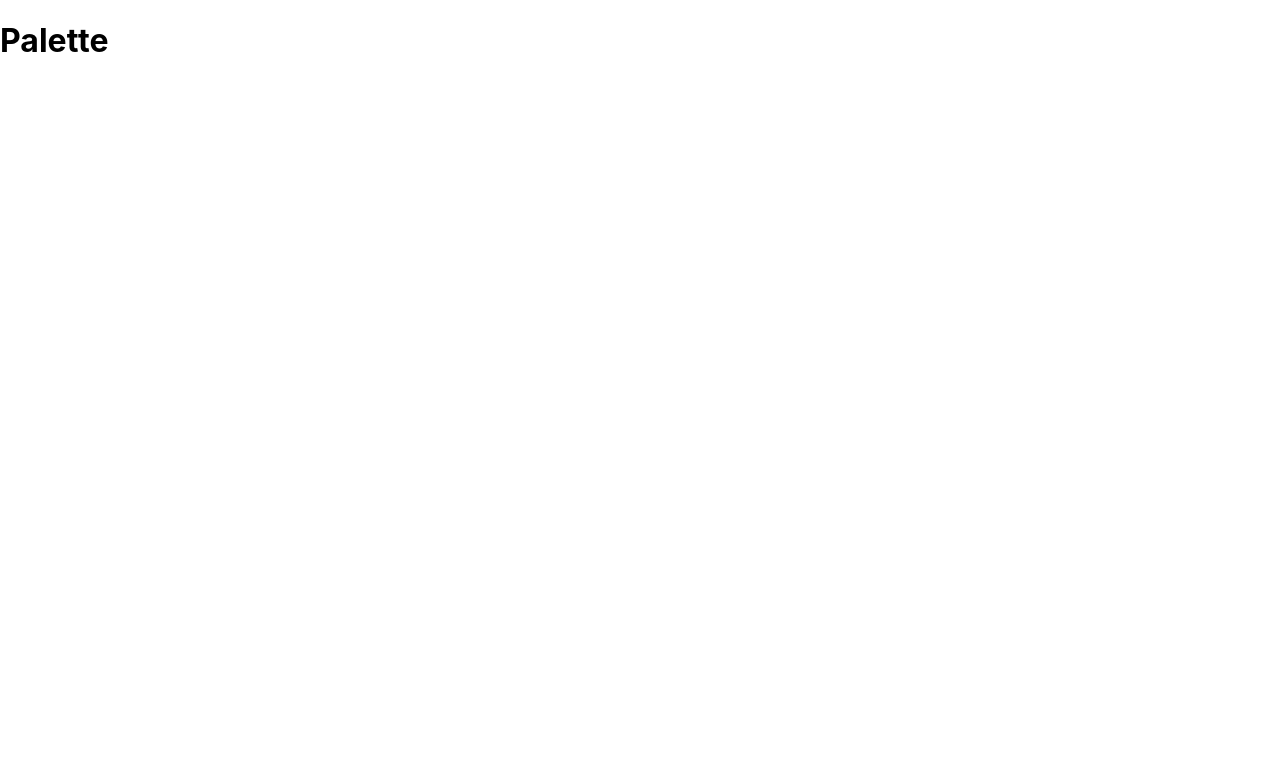
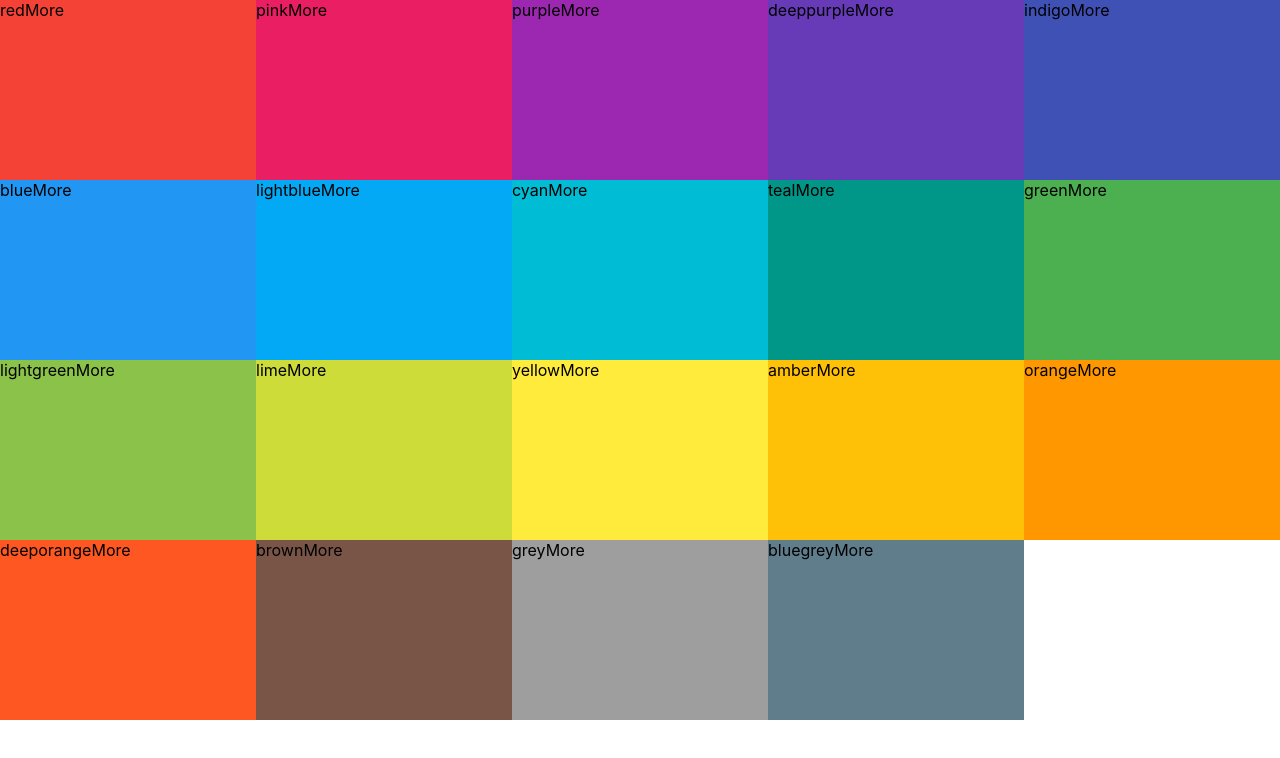
Before and after one commit to Harish-Karthick/color-palettes, a React (Create React App) app: page / in a window 1280 px wide. Shown: the top 758 px of the page. Built offline with nearby package versions, Linux system fonts and the light colour scheme.

Commit message:
Created colorbox component and added styles

```diff
--- a/src/App.js
+++ b/src/App.js
@@ -4,7 +4,7 @@ import PaletteView from "./components/PaletteView";
 function App() {
   return (
     <div className='App'>
-      <PaletteView color={seedColors[0]} />
+      <PaletteView color={{ ...seedColors[0] }} />
     </div>
   );
 }
--- /dev/null
+++ b/src/components/ColorBox.js
@@ -0,0 +1,18 @@
+import React, { Component } from "react";
+import "../styles/ColorBox.css";
+
+class ColorBox extends Component {
+  render() {
+    return (
+      <div
+        style={{ backgroundColor: this.props.background }}
+        className='colorbox'
+      >
+        <span>{this.props.name}</span>
+        <span>More</span>
+      </div>
+    );
+  }
+}
+
+export default ColorBox;
--- a/src/components/PaletteView.js
+++ b/src/components/PaletteView.js
@@ -1,8 +1,18 @@
 import React, { Component } from "react";
+import "../styles/PaletteView.css";
+import ColorBox from "./ColorBox";
 
 class PaletteView extends Component {
   render() {
-    return <h1>Palette </h1>;
+    const { color } = this.props;
+    const colorsList = color.colors.map((color) => (
+      <ColorBox background={color.color} name={color.name} />
+    ));
+    return (
+      <div className='paletteview'>
+        <div className='colors-container'> {colorsList}</div>
+      </div>
+    );
   }
 }
 
--- /dev/null
+++ b/src/styles/ColorBox.css
@@ -0,0 +1,8 @@
+.colorbox {
+  height: 25%;
+  width: 20%;
+  display: inline-block;
+  margin: 0 auto;
+  position: relative;
+  cursor: pointer;
+}
--- /dev/null
+++ b/src/styles/PaletteView.css
@@ -0,0 +1,6 @@
+.paletteview {
+  height: 100vh;
+}
+.colors-container {
+  height: 90%;
+}
```
